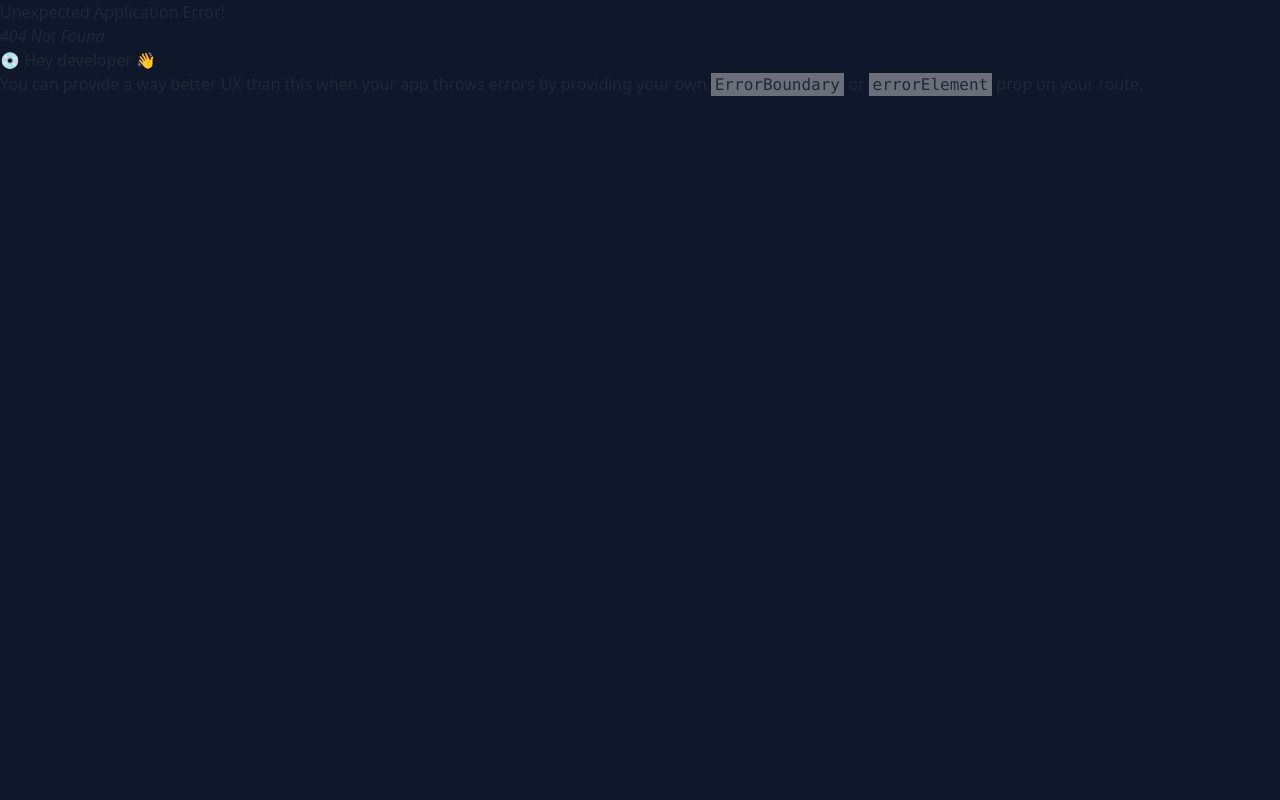
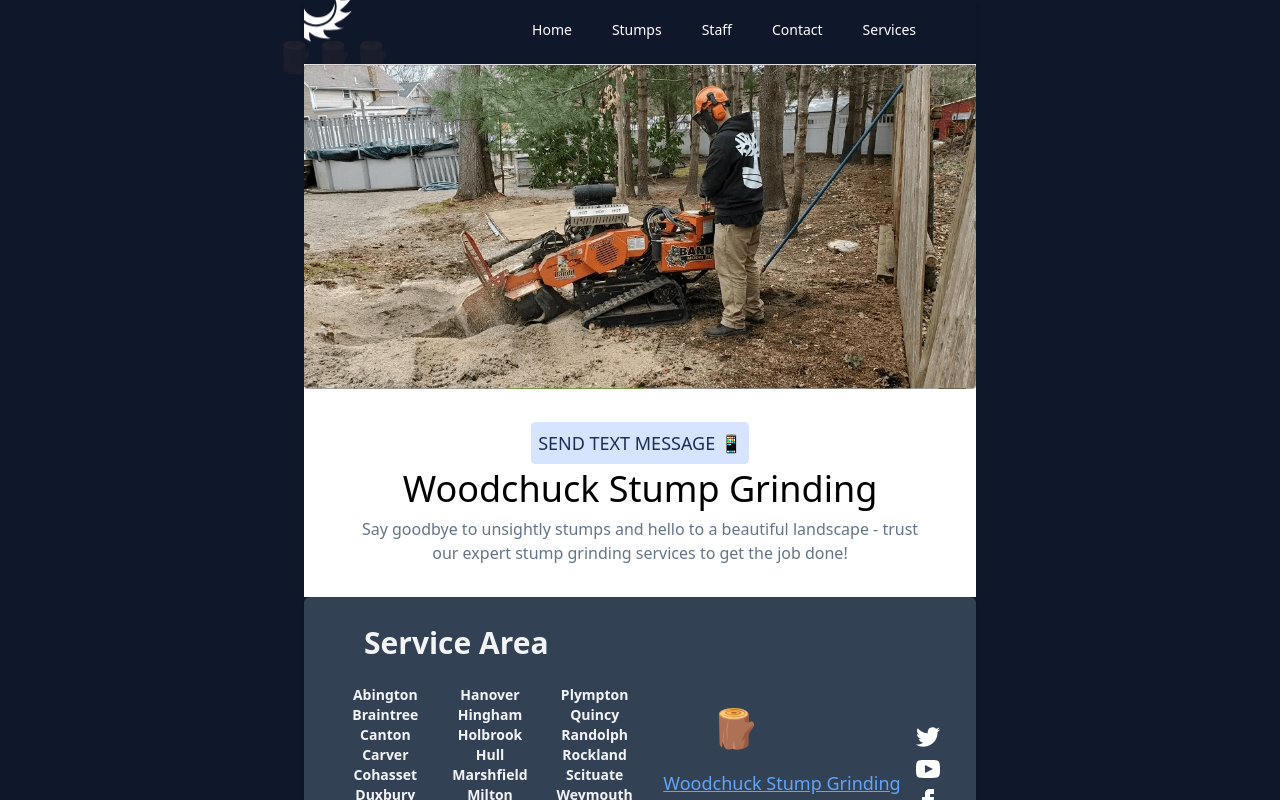
Before and after one commit to stevenrhett/woodchuck-app, a React (Vite) app: page / in a window 1280 px wide. Before the commit this address had no page. Built offline with nearby package versions, Linux system fonts and the light colour scheme.

Commit message:
the opening page is done

```diff
--- a/src/App.jsx
+++ b/src/App.jsx
@@ -11,10 +11,10 @@
 const router = createBrowserRouter([
 
         {
-            path: '/home',
+            path: '/',
             element: <RootLayout/>,
             children: [
-                {index: true, element: <Hero/>},
+                {index: true, path: "home", element: <Hero/>},
                 {path: "stumps", element: <Stumps/>},
                 {path: "staff", element: <Staff/>},
                 {path: "contact", element: <Contact/>},
--- a/src/HeroNavigation.jsx
+++ b/src/HeroNavigation.jsx
@@ -1,14 +1,15 @@
-import React from 'react'
+import React, {useState} from 'react'
 import {Disclosure} from '@headlessui/react'
 import {Bars3Icon, XMarkIcon} from '@heroicons/react/24/outline'
 import vector from "./assets/Vector.svg";
 import {NavLink, useLocation} from "react-router-dom";
+import Hero from "./Hero.jsx";
 
-const navigation = [{name: 'Home', href: '/home', current: false}, {
-    name: 'Stumps', href: '/stumps', current: false
-}, {name: 'Staff', href: '/staff', current: false}, {
-    name: 'Contact', href: '/contact', current: false
-}, {name: 'Services', href: '/services', current: false},]
+const navigation = [{name: 'Home', href: 'home', current: false}, {
+    name: 'Stumps', href: 'stumps', current: false
+}, {name: 'Staff', href: 'staff', current: false}, {
+    name: 'Contact', href: 'contact', current: false
+}, {name: 'Services', href: 'services', current: false},]
 
 function classNames(...classes) {
     return classes.filter(Boolean).join(' ')
@@ -16,6 +17,10 @@
 
 
 export default function HeroNavigation() {
+    const [isDivVisible, setIsDivVisible] = useState(true);
+    const handleComponentClick = () => {
+        setIsDivVisible(false);
+    };
 
     const {pathname} = useLocation();
 
@@ -23,7 +28,6 @@
     const updatedNavigation = navigation.map((item) => ({
         ...item, current: item.href === pathname
     }));
-
 
 
     return (<Disclosure as="nav" className="mx-auto bg-slate-900">
@@ -45,6 +49,7 @@
                         <div className="text-white  hidden lg:mr-6 justify-center lg:block">
                             <div className="text-white pt-4 text-center flex mr-6 justify-center space-x-4">
                                 {updatedNavigation.map((item) => (<NavLink
+                                    onClick={handleComponentClick}
                                     key={item.name}
                                     to={item.href}
                                     className={classNames(item.current ? 'bg-gray-900 text-white' : 'hover:bg-gray-700 hover:text-white', 'px-3 py-2 rounded-md text-sm font-medium')}
@@ -84,10 +89,18 @@
                         className={classNames(item.current ? 'bg-slate-900 text-white opacity-75' : 'hover:bg-gray-700 opacity-90', 'block px-3 py-2 rounded-md  font-medium')}
                         aria-current={item.current ? 'page' : undefined}
                     >
-                        <NavLink to={item.href}>{item.name}</NavLink>
+                        <NavLink onClick={handleComponentClick}
+                                 to={item.href}>{item.name}</NavLink>
                     </Disclosure.Button>))}
                 </div>
             </Disclosure.Panel>
+            <div>
+                {isDivVisible && <div>
+                    <Hero/>
+                </div>}
+
+            </div>
+
 
         </>)}
     </Disclosure>)
```
